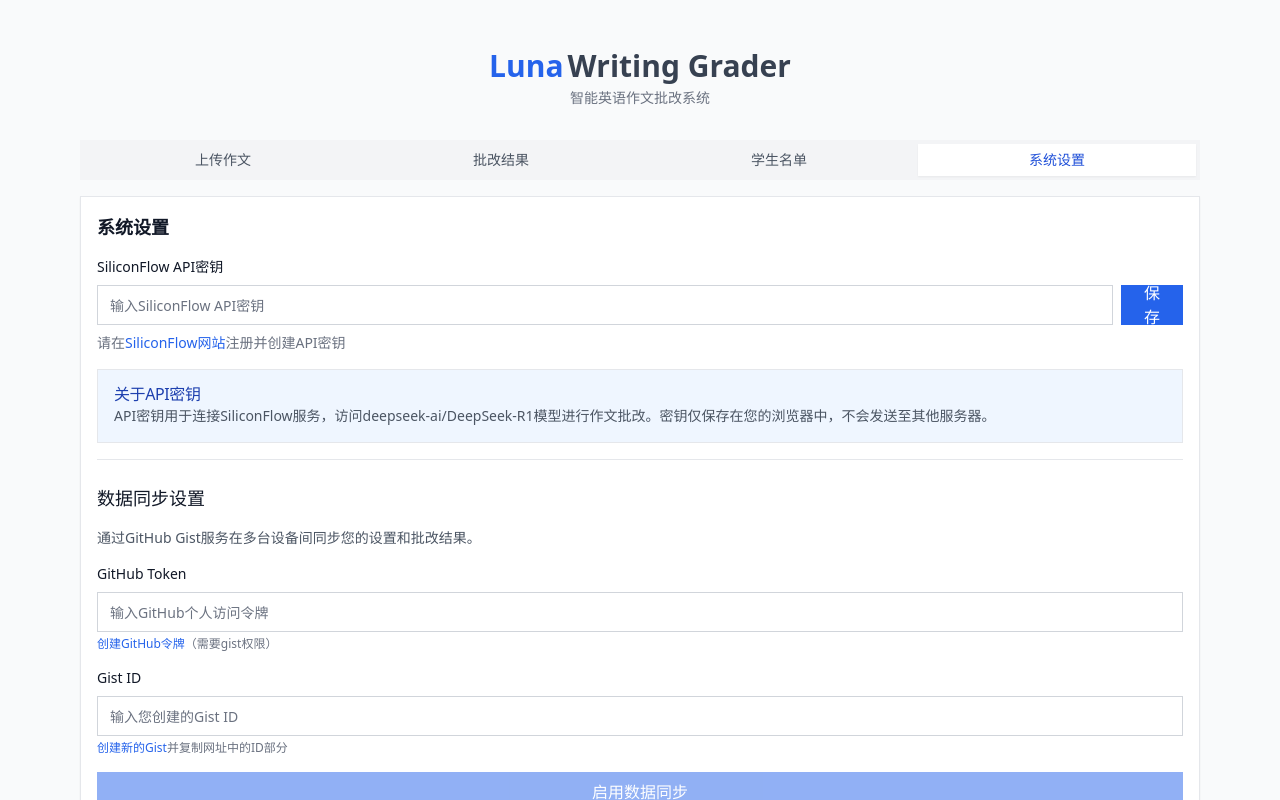
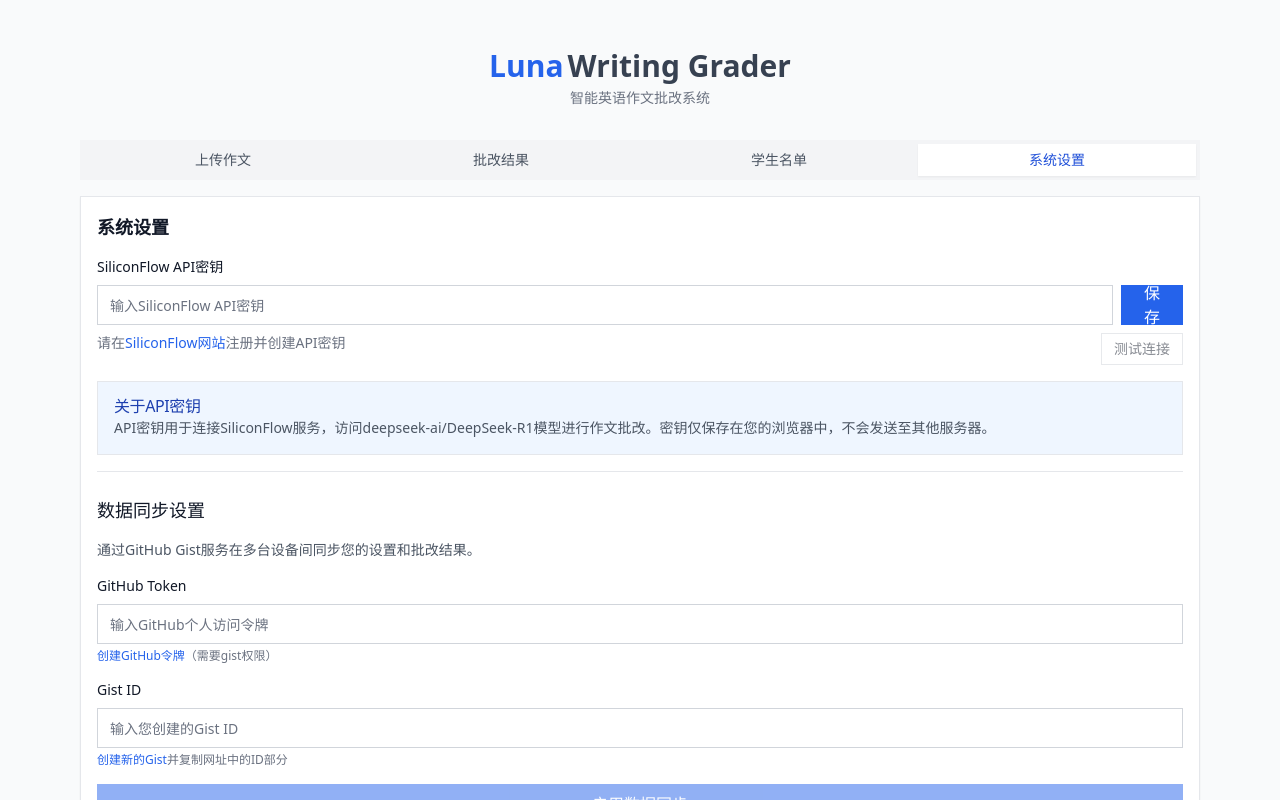
Before and after one commit to rbtsama/Writing_Grader, a Next.js app: page / in a window 1280 px wide. Both pictures are taken after a click on the button "系统设置". Shown: the top 800 px of the page. Built offline with nearby package versions, Linux system fonts and the light colour scheme.

Commit message:
添加API测试功能：验证SiliconFlow API密钥和DeepSeek-R1模型

```diff
--- a/app/components/EssayCorrection.jsx
+++ b/app/components/EssayCorrection.jsx
@@ -48,7 +48,7 @@ const EssayCorrection = () => {
 
   // 初始化数据
   const initialData = {
-    apiKey: 'sk-ezyttcnxzkeixmghbfwujlmlwupseddmuzigtkyivxeionse', // 设置为提供的新密钥
+    apiKey: 'sk-ezyttcnxzkeixmghbfwujlmlwupseddmuzigtkyivxeionse', // 更新密钥
     class18List: `陈嘉熙
 黄梓炫
 龙夏文轩
@@ -90,6 +90,8 @@ const EssayCorrection = () => {
   // 验证API密钥
   const validateApiKey = async (key) => {
     try {
+      console.log('验证API密钥:', key.substring(0, 10) + '...');
+
       const response = await fetch('https://api.siliconflow.cn/v1/chat/completions', {
         method: 'POST',
         headers: {
@@ -102,9 +104,35 @@ const EssayCorrection = () => {
         })
       });
 
-      return response.ok;
+      console.log('API验证响应状态:', response.status);
+
+      if (!response.ok) {
+        const errorText = await response.text();
+        console.error('API验证错误响应:', errorText);
+
+        if (response.status === 401) {
+          console.error('密钥验证失败: 认证失败');
+        } else if (response.status === 404) {
+          console.error('密钥验证失败: API端点不存在');
+        } else {
+          console.error(`密钥验证失败: HTTP ${response.status}`);
+        }
+
+        return false;
+      }
+
+      // 尝试获取响应数据
+      try {
+        const data = await response.json();
+        console.log('API验证成功, 模型:', data.model);
+        console.log('响应类型:', typeof data.choices[0].message.content);
+        return true;
+      } catch (parseError) {
+        console.error('解析API响应失败:', parseError);
+        return false;
+      }
     } catch (error) {
-      console.error('API密钥验证失败:', error);
+      console.error('API验证请求失败:', error);
       return false;
     }
   };
@@ -948,6 +976,89 @@ const EssayCorrection = () => {
       await syncDataToGist();
     } catch (error) {
       showToast(`同步失败: ${error.message}`, 'error');
+    }
+  };
+
+  // 测试API连接
+  const testApiConnection = async () => {
+    if (!apiKey) {
+      showToast('请先输入API密钥', 'error');
+      return;
+    }
+
+    setLoading(true);
+    try {
+      showToast('正在测试API连接...', 'info');
+
+      // 调用API进行简单测试
+      const response = await fetch('https://api.siliconflow.cn/v1/chat/completions', {
+        method: 'POST',
+        headers: {
+          'Content-Type': 'application/json',
+          'Authorization': `Bearer ${apiKey}`
+        },
+        body: JSON.stringify({
+          model: 'deepseek-ai/DeepSeek-R1',
+          messages: [
+            {
+              role: 'user',
+              content: '你好，这是一条测试消息。请回复"API测试成功"'
+            }
+          ]
+        })
+      });
+
+      // 记录原始响应信息用于调试
+      console.log('API测试响应状态:', response.status);
+
+      if (!response.ok) {
+        const errorText = await response.text();
+        console.error('API错误响应详情:', errorText);
+
+        let errorData;
+        try {
+          errorData = JSON.parse(errorText);
+        } catch (e) {
+          // 如果不是有效的JSON，使用原始文本
+        }
+
+        if (response.status === 401) {
+          showToast('API密钥认证失败，请检查密钥是否正确', 'error');
+        } else if (response.status === 404) {
+          showToast('API端点不存在，请检查API地址', 'error');
+        } else if (response.status === 400) {
+          showToast(`请求格式错误: ${errorData?.error?.message || errorText}`, 'error');
+        } else if (response.status === 429) {
+          showToast('请求频率过高或额度已用尽', 'error');
+        } else {
+          showToast(`API测试失败 (${response.status}): ${errorData?.error?.message || errorText}`, 'error');
+        }
+        return;
+      }
+
+      // 解析响应
+      const data = await response.json();
+      console.log('API测试成功响应:', data);
+
+      if (!data.choices || !data.choices[0] || !data.choices[0].message) {
+        showToast('API返回的响应格式不正确', 'error');
+        return;
+      }
+
+      const modelResponse = data.choices[0].message.content;
+      showToast(`API测试成功! 模型响应: "${modelResponse.substring(0, 30)}${modelResponse.length > 30 ? '...' : ''}"`, 'success');
+    } catch (error) {
+      console.error('API测试错误:', error);
+
+      if (error.name === 'AbortError') {
+        showToast('API请求超时，请检查网络连接', 'error');
+      } else if (error.message.includes('NetworkError')) {
+        showToast('网络错误，请检查网络连接', 'error');
+      } else {
+        showToast(`API测试失败: ${error.message}`, 'error');
+      }
+    } finally {
+      setLoading(false);
     }
   };
 
@@ -1312,13 +1423,25 @@ const EssayCorrection = () => {
                       placeholder="输入SiliconFlow API密钥"
                       className="flex-grow"
                     />
-                    <Button onClick={handleSaveApiKey}>
+                    <Button onClick={handleSaveApiKey} disabled={loading}>
                       保存
                     </Button>
                   </div>
-                  <p className="mt-2 text-sm text-gray-500">
-                    请在<a href="https://siliconflow.cn/" target="_blank" rel="noopener noreferrer" className="text-blue-600 hover:underline">SiliconFlow网站</a>注册并创建API密钥
-                  </p>
+                  <div className="flex justify-between mt-2">
+                    <p className="text-sm text-gray-500">
+                      请在<a href="https://siliconflow.cn/" target="_blank" rel="noopener noreferrer" className="text-blue-600 hover:underline">SiliconFlow网站</a>注册并创建API密钥
+                    </p>
+                    <Button
+                      variant="outline"
+                      size="sm"
+                      onClick={testApiConnection}
+                      disabled={loading || !apiKey}
+                      className="ml-2"
+                    >
+                      {loading ? <Loader2 className="mr-1 h-3 w-3 animate-spin" /> : null}
+                      测试连接
+                    </Button>
+                  </div>
                 </div>
 
                 <Alert className="bg-blue-50 border-blue-200">
```
